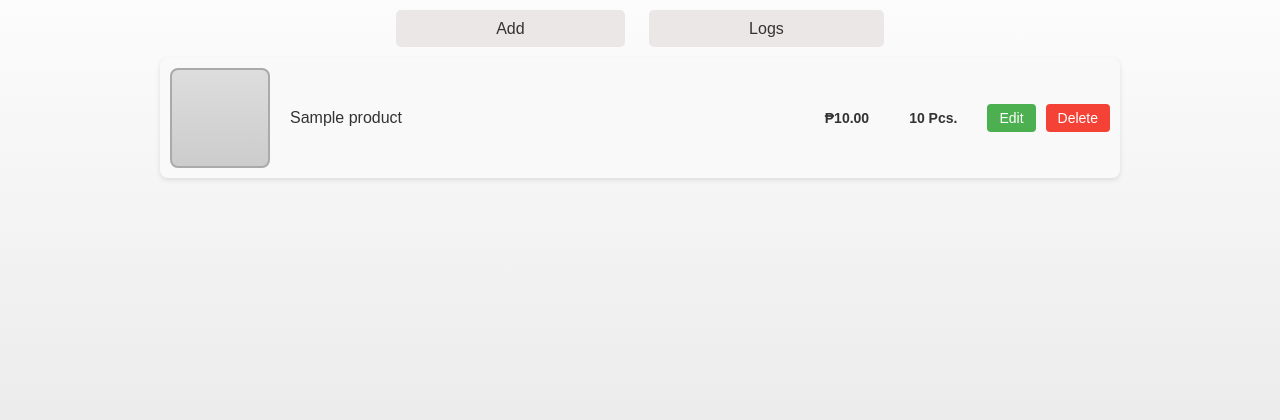
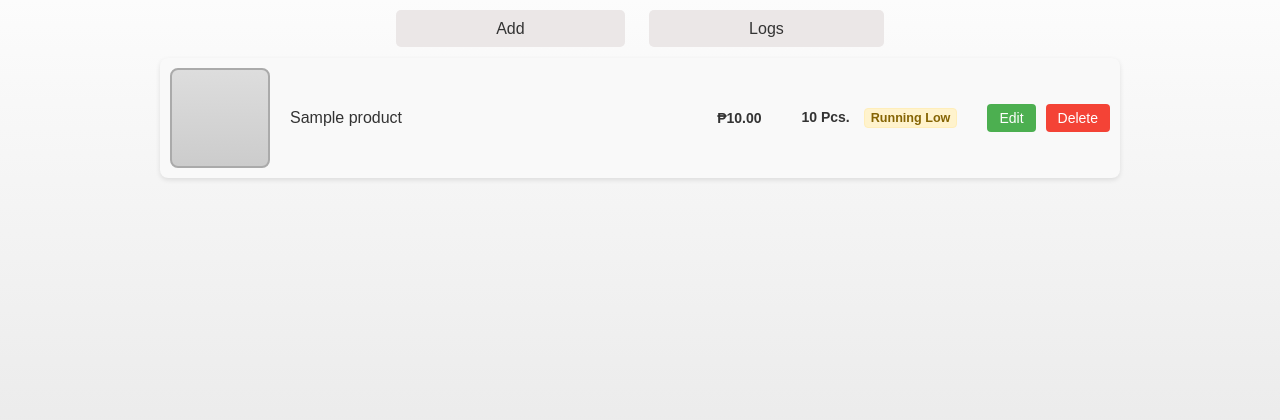
Before and after one commit to sethlagman/cardinalcarts, a Django app: page /admininventory in a window 1280 px wide. Shown: the part 78-498 px from the top of the page. Run offline with Django 5.2, Linux system fonts and the light colour scheme; a user stored in the database is signed in; tables that the repository leaves empty hold one stand-in row (values such as "Sample post"); parts of the project's set-up code (start-up, migrations or seed data) failed here and were passed over.

Commit message:
Add stock status indicator

```diff
--- a/cardinalcarts/base/static/css/adminInventory.css
+++ b/cardinalcarts/base/static/css/adminInventory.css
@@ -181,3 +181,24 @@ background-color: #e53935;
 .delete-btn:active {
 background-color: #d32f2f;
 }
+
+.stock-status {
+  display: inline-block;
+  margin-left: 10px;
+  font-weight: bold;
+  padding: 2px 6px;
+  border-radius: 4px;
+  font-size: 0.9em;
+}
+
+.stock-status.low {
+  color: #856404;
+  background-color: #fff3cd;
+  border: 1px solid #ffeeba;
+}
+
+.stock-status.out {
+  color: #721c24;
+  background-color: #f8d7da;
+  border: 1px solid #f5c6cb;
+}
--- a/cardinalcarts/base/templates/adminInventory.html
+++ b/cardinalcarts/base/templates/adminInventory.html
@@ -39,7 +39,14 @@
                 <div class="image-placeholder"></div>
                 <p class="product-name">{{ product.name }}</p>
                 <p class="product-price">₱{{ product.price }}</p>
-                <p class="product-quantity">{{ product.quantity }} Pcs.</p>
+                <p class="product-quantity">
+                    {{ product.quantity }} Pcs.
+                    {% if product.quantity == 0 %}
+                        <span class="stock-status out">Out of Stock</span>
+                    {% elif product.quantity < 20 %}
+                        <span class="stock-status low">Running Low</span>
+                    {% endif %}
+                </p>
                 <a href="{% url 'edit_product' product.id %}" class="edit-btn">Edit</a>
                 <form action="{% url 'delete_product' product.id %}" method="POST" class="delete-form">
                     {% csrf_token %}
```
